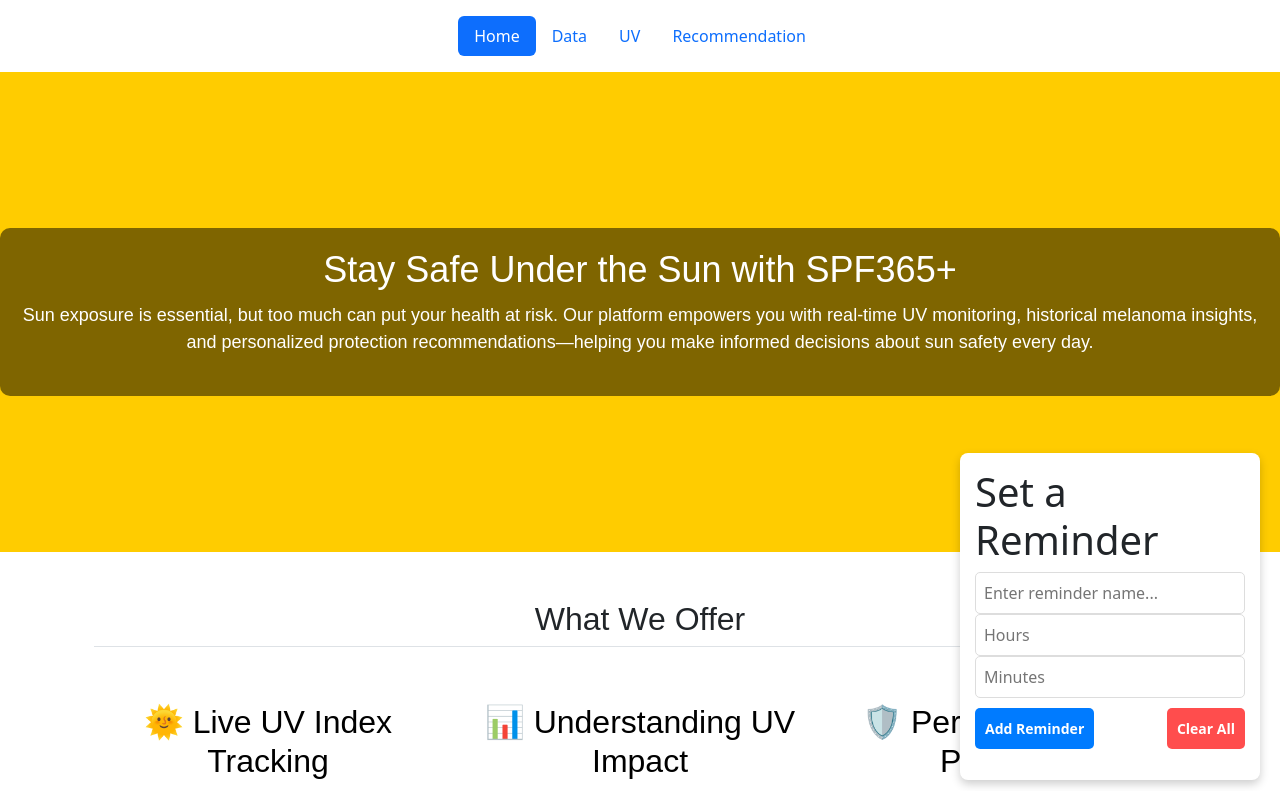
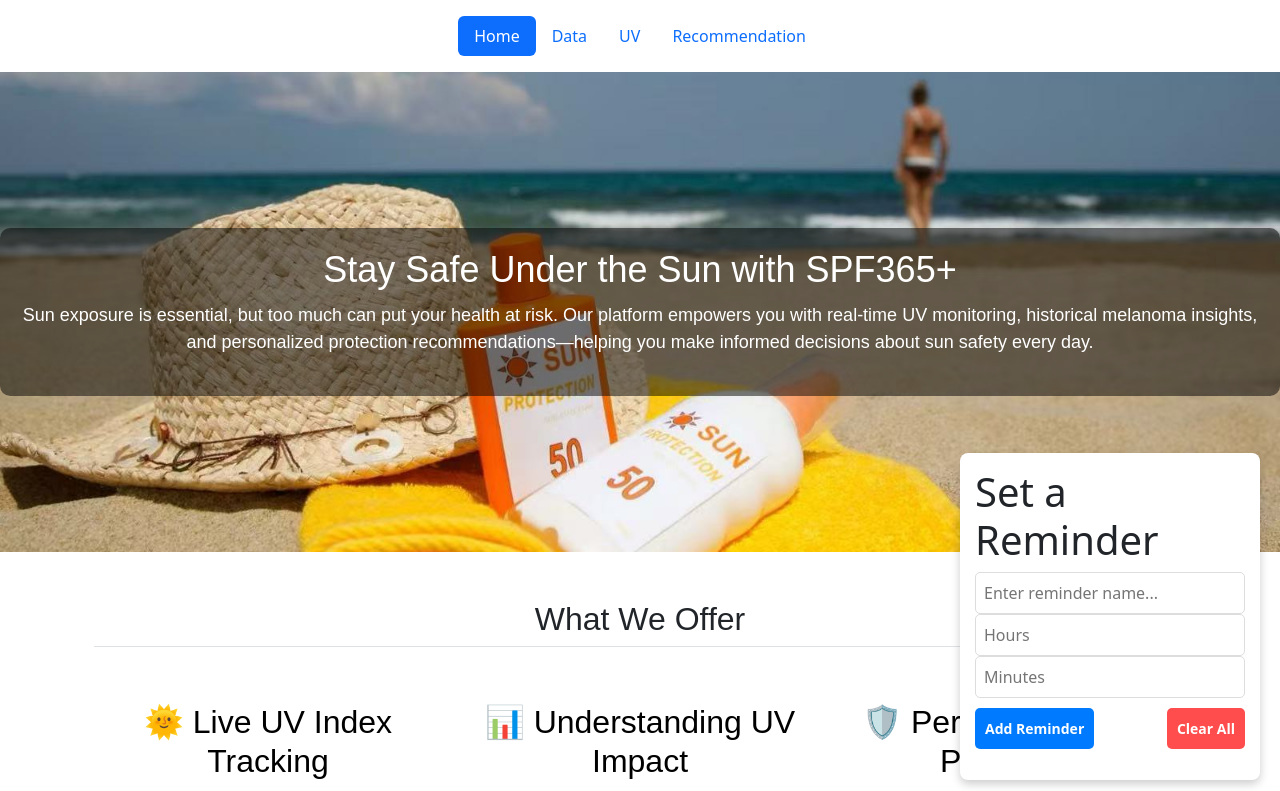
Before and after one commit to PankajShitole/onboarding_project_sun_protection, a Vue app in the folder frontend/sun_protection/: page / in a window 1280 px wide. Shown: the top 791 px of the page. Built offline with nearby package versions, Linux system fonts and the light colour scheme.

Commit message:
change the background of homepage

```diff
--- a/frontend/sun_protection/src/views/Homeview.vue
+++ b/frontend/sun_protection/src/views/Homeview.vue
@@ -1,7 +1,7 @@
 <template>
   <div class="home">
     <!-- Hero Section -->
-    <section class="hero">
+    <section class="hero" :style="{ backgroundImage: `url(${sunProtectionImage})` }">
       <div class="overlay">
         <h1>Stay Safe Under the Sun with SPF365+</h1>
         <p>Sun exposure is essential, but too much can put your health at risk. Our platform empowers you with real-time UV monitoring, historical melanoma insights, and personalized protection recommendations—helping you make informed decisions about sun safety every day.</p>
@@ -69,6 +69,7 @@
 </template>
 
 <script setup lang="ts">
+import sunProtectionImage from '@/assets/homepage.jpg';
 import { ref } from "vue";
 import { useRouter } from "vue-router";
 
@@ -104,12 +105,15 @@
 .hero {
   width: 100%;
   height: 60vh;
-  background: #ffcc00;
   display: flex;
   justify-content: center;
   align-items: center;
   position: relative;
+  background-size: cover;
+  background-position: center;
+  background-repeat: no-repeat;
 }
+
 
 .overlay {
   background: rgba(0, 0, 0, 0.5);
--- a/frontend/sun_protection/src/views/UVview.vue
+++ b/frontend/sun_protection/src/views/UVview.vue
@@ -22,17 +22,25 @@
       <p class="uv-index">UV Index: <strong>{{ uvData.uv }}</strong></p>
       <p class="uv-message">{{ getUVMessage(uvData.uv) }}</p>
     </div>
+    <div v-if="uvData" class="recommend-box">
+      <p> </p>
+      <button @click="goToRecommendation">Get Your Recommendation</button>
+    </div>
   </div>
 </template>
 
 <script setup>
 import { ref } from 'vue';
 import uvScaleImage from '@/assets/uv_scale.webp';
+import { useRouter } from 'vue-router';
+const router = useRouter();
 const city = ref('');
 const uvData = ref(null);
 const loading = ref(false);
 const error = ref(null);
-
+const goToRecommendation = () => {
+  router.push('/recommend');
+};
 const fetchUVIndex = async () => {
   loading.value = true;
   error.value = null;
```
Also changed, not shown: frontend/sun_protection/src/assets/homepage.jpg (added).
